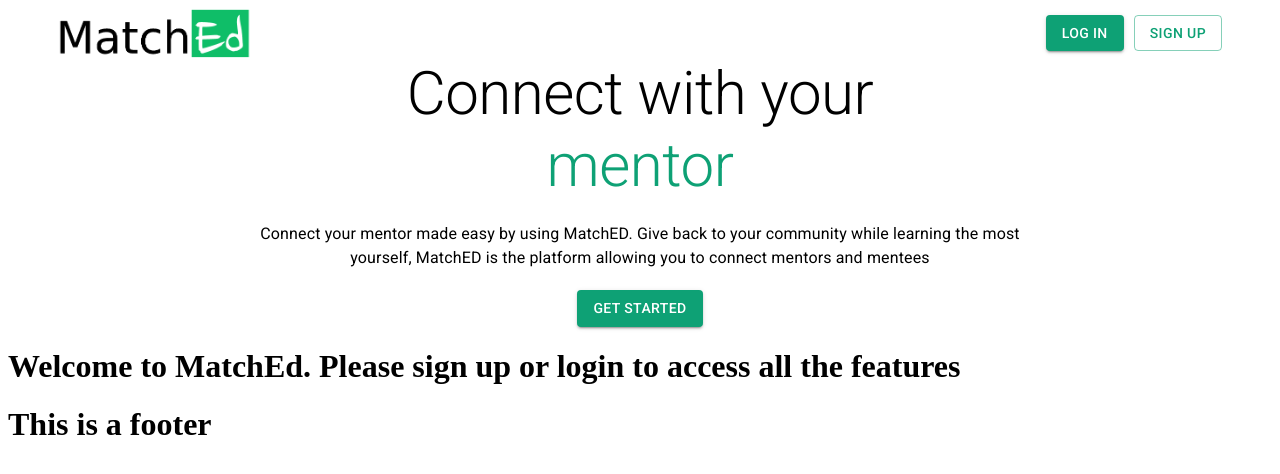
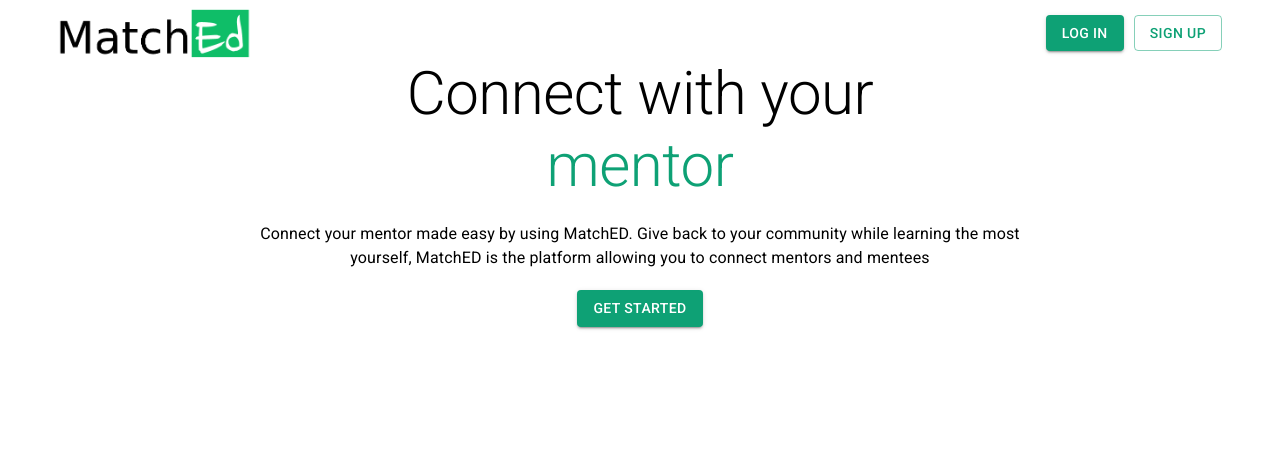
Before and after one commit to BGDanny/MatchEd, a React (Create React App) app: page / in a window 1280 px wide. Shown: the top 474 px of the page. Built offline with nearby package versions, Linux system fonts and the light colour scheme.

Commit message:
Remove unneeded text

```diff
--- a/src/layouts/HeaderFooterLayout/HeaderFooterLayout.tsx
+++ b/src/layouts/HeaderFooterLayout/HeaderFooterLayout.tsx
@@ -14,7 +14,6 @@ export const HeaderFooterLayout: React.FunctionComponent<Props> = (props) => {
             <Box>
                 {props.children}
             </Box>
-            <Footer />
         </Box>
     )
 }
--- a/src/pages/Home/Home.tsx
+++ b/src/pages/Home/Home.tsx
@@ -2,7 +2,7 @@ import React from "react";
 import { useAuth } from "../../Context/AuthProvider";
 import { HeaderFooterLayout } from "../../layouts/HeaderFooterLayout/HeaderFooterLayout";
 import { useLocation } from "react-router-dom";
-import { Box } from "@mui/material";
+import { Box, Typography } from "@mui/material";
 import CTA from "../../components/CTA";
 
 export const Home: React.FC = () => {
@@ -18,14 +18,10 @@ export const Home: React.FC = () => {
     return (
         <HeaderFooterLayout>
             {user ? (
-                <h1>Welcome to MatchEd, {user.first_name}</h1>
+                <Typography variant="subtitle1">Welcome to MatchEd, {user.first_name}</Typography>
             ) : (
                 <Box>
                     <CTA />
-                    <h1>
-                        Welcome to MatchEd. Please sign up or login to access all
-                        the features
-                    </h1>
                 </Box>
             )}
         </HeaderFooterLayout>
```
